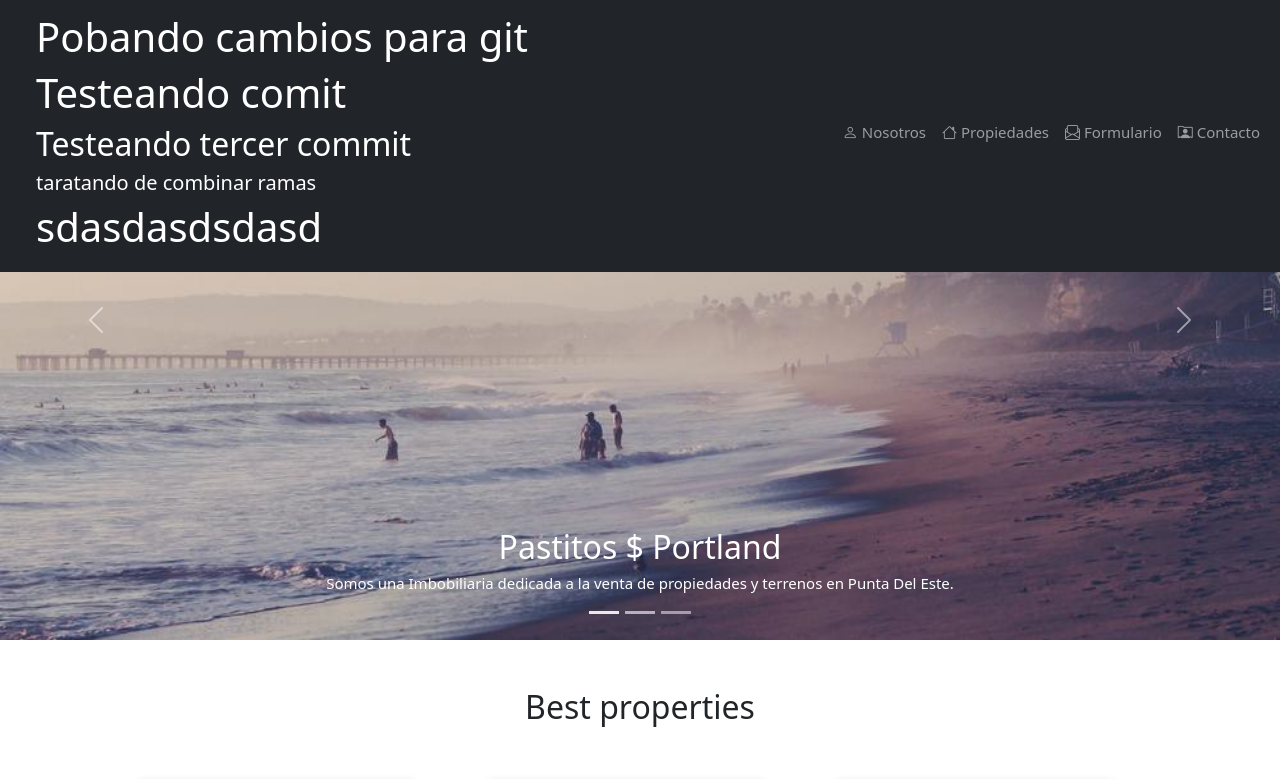
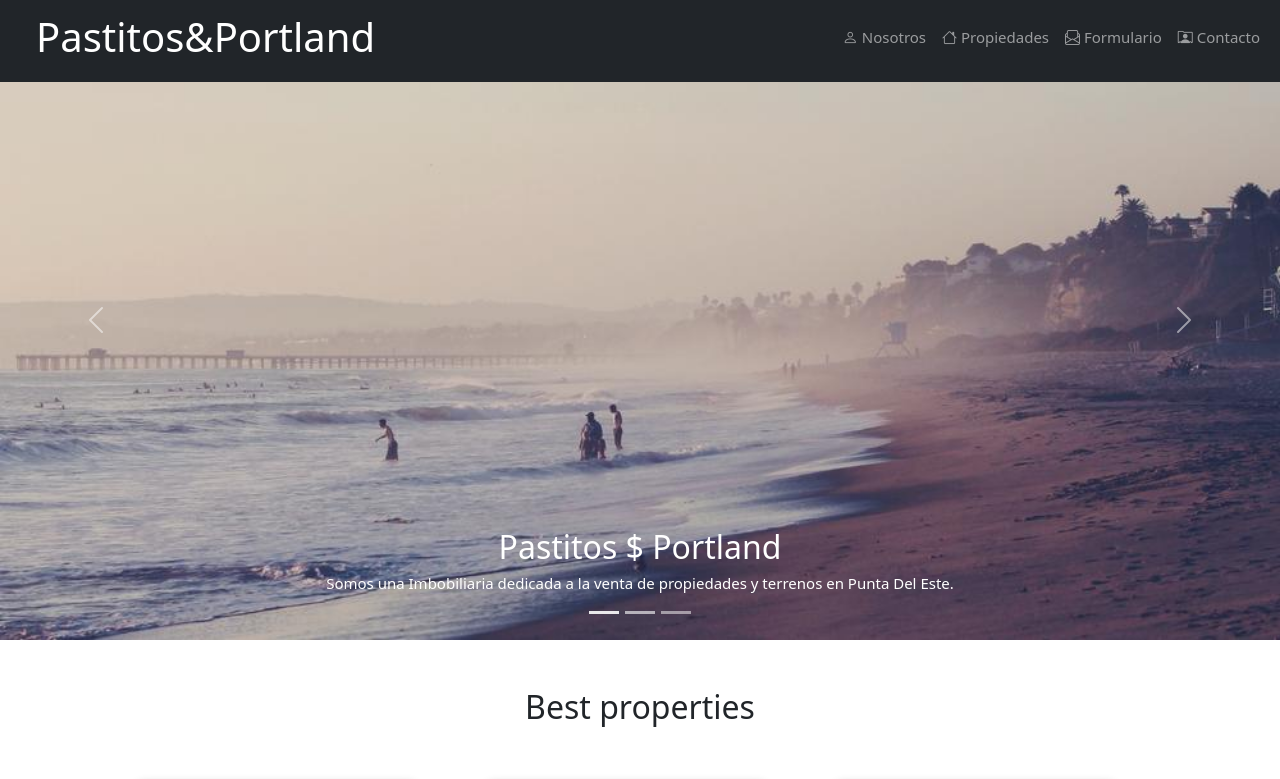
Before and after one commit to MateoBeJau/Taller-P1, a plain HTML site: page index.html in a window 1280 px wide. Shown: the top 779 px of the page. Drawn offline with nearby package versions, Linux system fonts and the light colour scheme.

Commit message:
Volviendo al origin del trabajo

```diff
--- a/index.html
+++ b/index.html
@@ -20,11 +20,7 @@
         <div class="container-fluid">
             <!-- Logo Inmobiliaria -->
             <a href="/index.html" class="navbar-brand ms-4">
-                <h1>Pobando cambios para git</h1>
-                <h1>Testeando comit</h1>
-                <h2>Testeando tercer commit</h2>
-                <h5>taratando de combinar ramas</h5>
-                <h1>sdasdasdsdasd</h1>
+                <h1>Pastitos&Portland</h1>
             </a>
             <!-- Fin Logo -->
 
```
